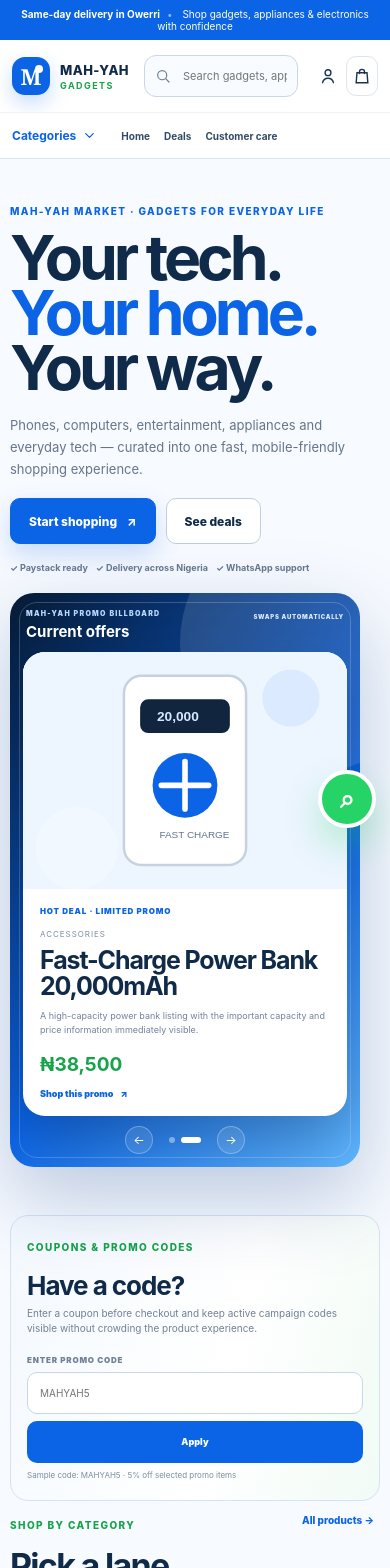
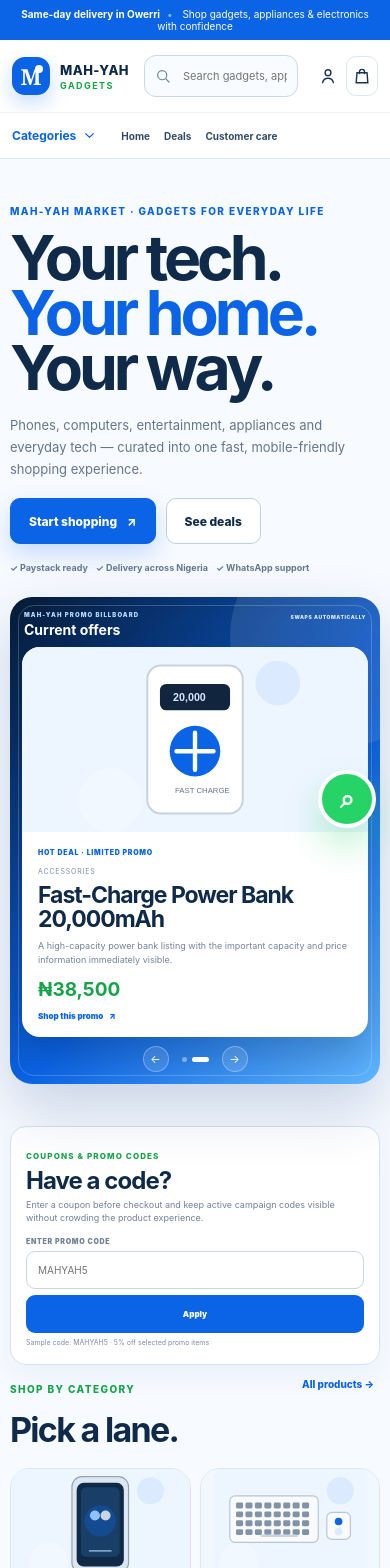
Before and after one commit to topboyasian-stack/mahyah-market, a React (Vite) app: page / in a window 390 px wide. Shown: the top 1568 px of the page. Built offline with nearby package versions, Linux system fonts and the light colour scheme.

Commit message:
Resize billboard and polish storefront placeholders

```diff
--- a/src/styles.css
+++ b/src/styles.css
@@ -243,42 +243,52 @@
 }
 
 
-/* Promo billboard + coupon/promo code area */
-.promo-billboard{min-height:535px;border-radius:32px;background:linear-gradient(135deg,#061A34 0%,#0B63E5 58%,#61B7FF 100%);position:relative;overflow:hidden;padding:22px;box-shadow:0 30px 80px rgba(8,56,126,.25);color:#fff}
-.promo-billboard:before{content:"";position:absolute;inset:14px;border:1px solid rgba(255,255,255,.2);border-radius:24px;pointer-events:none}
-.promo-billboard:after{content:"";position:absolute;width:260px;height:260px;border-radius:50%;right:-80px;top:-80px;background:rgba(255,255,255,.12)}
-.billboard-top{position:relative;z-index:3;display:flex;justify-content:space-between;align-items:start;gap:15px;padding:2px 5px 14px}
-.billboard-top span{display:block;font-size:7px;letter-spacing:.18em;color:#B9D8FF;font-weight:900}
-.billboard-top strong{display:block;font-size:18px;margin-top:4px}
-.billboard-top small{font-size:7px;letter-spacing:.12em;color:#D9E9FF;font-weight:900;padding-top:4px}
-.promo-slide{position:relative;z-index:2;width:100%;border:0;background:#fff;border-radius:22px;padding:0;overflow:hidden;text-align:left;display:grid;grid-template-columns:1.02fr .98fr;box-shadow:0 25px 60px rgba(0,0,0,.24);cursor:pointer}
-.promo-art{background:#EDF5FF;min-height:380px;display:flex;align-items:center;justify-content:center}
+/* Professional billboard + promotion placement */
+.graphic-hero{grid-template-columns:minmax(330px,.78fr) minmax(0,1.22fr);gap:42px;align-items:center}
+.promo-billboard{min-height:0;aspect-ratio:16 / 10;border-radius:26px;background:linear-gradient(135deg,#061A34 0%,#0B63E5 58%,#61B7FF 100%);position:relative;overflow:hidden;padding:18px;box-shadow:0 24px 60px rgba(8,56,126,.2);color:#fff}
+.promo-billboard:before{content:"";position:absolute;inset:11px;border:1px solid rgba(255,255,255,.2);border-radius:19px;pointer-events:none}
+.promo-billboard:after{content:"";position:absolute;width:220px;height:220px;border-radius:50%;right:-70px;top:-70px;background:rgba(255,255,255,.1)}
+.billboard-top{position:relative;z-index:3;display:flex;justify-content:space-between;align-items:start;gap:15px;padding:0 3px 10px}
+.billboard-top span{display:block;font-size:6px;letter-spacing:.18em;color:#B9D8FF;font-weight:900}
+.billboard-top strong{display:block;font-size:15px;margin-top:3px}
+.billboard-top small{font-size:6px;letter-spacing:.12em;color:#D9E9FF;font-weight:900;padding-top:3px}
+.promo-slide{position:relative;z-index:2;width:100%;height:calc(100% - 53px);min-height:0;border:0;background:#fff;border-radius:18px;padding:0;overflow:hidden;text-align:left;display:grid;grid-template-columns:1fr 1fr;box-shadow:0 18px 42px rgba(0,0,0,.2);cursor:pointer}
+.promo-art{background:#EDF5FF;min-height:0;display:flex;align-items:center;justify-content:center;overflow:hidden}
 .promo-art .product-art{width:100%;height:100%;object-fit:cover}
-.promo-copy{padding:28px 25px;display:flex;flex-direction:column;justify-content:center;color:var(--ink)}
-.promo-kicker{display:inline-block;color:var(--blue);font-size:8px;font-weight:950;letter-spacing:.1em}
-.promo-copy>small{color:#7D8DA0;font-size:8px;text-transform:uppercase;letter-spacing:.12em;margin-top:13px}
-.promo-copy h2{font-size:clamp(24px,3vw,38px);line-height:1.04;letter-spacing:-.045em;margin:8px 0 10px;color:var(--blue-deep)}
-.promo-copy p{font-size:10px;line-height:1.55;color:#738399;margin:0 0 16px}
-.promo-price{display:flex;align-items:baseline;gap:10px}.promo-price strong{font-size:23px;color:var(--green)}.promo-price del{font-size:10px;color:#8B98AA}
-.promo-cta{display:inline-flex;align-items:center;gap:7px;color:var(--blue);font-size:9px;font-weight:900;margin-top:18px}
-.billboard-controls{position:relative;z-index:3;display:flex;align-items:center;justify-content:center;gap:16px;padding-top:14px}
-.billboard-controls>button{width:28px;height:28px;border:1px solid rgba(255,255,255,.28);border-radius:50%;background:rgba(255,255,255,.1);color:#fff;font-size:12px}
-.promo-dots{display:flex;gap:6px}.promo-dots button{width:6px;height:6px;padding:0;border:0;border-radius:50%;background:rgba(255,255,255,.4)}.promo-dots button.active{width:20px;border-radius:8px;background:#fff}
+.promo-copy{padding:22px 21px;display:flex;flex-direction:column;justify-content:center;color:var(--ink);min-width:0}
+.promo-kicker{display:inline-block;color:var(--blue);font-size:7px;font-weight:950;letter-spacing:.1em}
+.promo-copy>small{color:#7D8DA0;font-size:7px;text-transform:uppercase;letter-spacing:.12em;margin-top:10px}
+.promo-copy h2{font-size:clamp(21px,2.5vw,32px);line-height:1.05;letter-spacing:-.045em;margin:7px 0 8px;color:var(--blue-deep)}
+.promo-copy p{font-size:9px;line-height:1.5;color:#738399;margin:0 0 12px;display:-webkit-box;-webkit-line-clamp:3;-webkit-box-orient:vertical;overflow:hidden}
+.promo-price{display:flex;align-items:baseline;gap:8px}.promo-price strong{font-size:20px;color:var(--green)}.promo-price del{font-size:9px;color:#8B98AA}
+.promo-cta{display:inline-flex;align-items:center;gap:6px;color:var(--blue);font-size:8px;font-weight:900;margin-top:13px}
+.billboard-controls{position:absolute;left:0;right:0;bottom:12px;z-index:4;display:flex;align-items:center;justify-content:center;gap:13px}
+.billboard-controls>button{width:26px;height:26px;border:1px solid rgba(255,255,255,.3);border-radius:50%;background:rgba(255,255,255,.12);color:#fff;font-size:11px}
+.promo-dots{display:flex;gap:5px}.promo-dots button{width:5px;height:5px;padding:0;border:0;border-radius:50%;background:rgba(255,255,255,.4)}.promo-dots button.active{width:17px;border-radius:8px;background:#fff}
 
-.promo-code-panel{margin-top:20px;border:1px solid #D4E3F3;border-radius:22px;background:linear-gradient(105deg,#F4F9FF,#fff 58%,#F1FBF5);padding:22px 26px;display:grid;grid-template-columns:1.1fr .9fr;align-items:center;gap:28px}
-.promo-code-panel h2{margin:3px 0 5px;color:var(--blue-deep);font-size:28px;letter-spacing:-.04em}
-.promo-code-panel p{margin:0;color:#718196;font-size:10px;line-height:1.55;max-width:650px}
-.promo-code-form{display:grid;gap:7px}.promo-code-form label{font-size:8px;font-weight:900;text-transform:uppercase;letter-spacing:.1em;color:#718196}
-.promo-code-form>div{display:flex;gap:7px}.promo-code-form input{min-width:0;flex:1;height:42px;border:1px solid #C7D7E8;border-radius:10px;background:#fff;padding:0 12px;outline:0;font-size:10px;text-transform:uppercase}.promo-code-form input:focus{border-color:var(--blue);box-shadow:0 0 0 3px #E8F1FF}
-.promo-code-form button{height:42px;border:0;border-radius:10px;background:var(--blue);color:#fff;padding:0 15px;font-size:9px;font-weight:900;white-space:nowrap}.promo-code-form small{color:#7D8DA0;font-size:8px;line-height:1.4}
+.promo-code-panel{margin-top:16px;border:1px solid #D4E3F3;border-radius:16px;background:#fff;padding:15px 19px;display:grid;grid-template-columns:1fr auto;align-items:center;gap:20px;box-shadow:0 10px 28px rgba(31,76,135,.06)}
+.promo-code-copy{min-width:0}.promo-code-panel .eyebrow{margin-bottom:5px;font-size:8px}
+.promo-code-panel h2{margin:0 0 3px;color:var(--blue-deep);font-size:22px;letter-spacing:-.04em}
+.promo-code-panel p{margin:0;color:#718196;font-size:9px;line-height:1.45;max-width:600px}
+.promo-code-form{display:grid;gap:5px;min-width:min(390px,100%)}.promo-code-form label{font-size:7px;font-weight:900;text-transform:uppercase;letter-spacing:.1em;color:#718196}
+.promo-code-form>div{display:flex;gap:6px}.promo-code-form input{min-width:190px;width:220px;height:38px;border:1px solid #C7D7E8;border-radius:9px;background:#fff;padding:0 11px;outline:0;font-size:10px;text-transform:uppercase}.promo-code-form input:focus{border-color:var(--blue);box-shadow:0 0 0 3px #E8F1FF}
+.promo-code-form button{height:38px;border:0;border-radius:9px;background:var(--blue);color:#fff;padding:0 14px;font-size:8px;font-weight:900;white-space:nowrap}.promo-code-form small{color:#7D8DA0;font-size:7px;line-height:1.35}
 
-@media(max-width:900px){
-  .promo-billboard{min-height:0}.promo-code-panel{grid-template-columns:1fr}
+@media(max-width:1000px){
+  .graphic-hero{grid-template-columns:1fr;gap:24px}
+  .promo-billboard{aspect-ratio:16 / 8.5}
 }
 @media(max-width:600px){
-  .promo-billboard{width:calc(100% - 20px);padding:13px;border-radius:24px}
-  .promo-billboard:before{inset:9px;border-radius:18px}.billboard-top{padding:3px 3px 11px}.billboard-top strong{font-size:15px}.billboard-top small{font-size:6px}
-  .promo-slide{grid-template-columns:1fr}.promo-art{min-height:205px}.promo-copy{padding:17px}.promo-copy h2{font-size:25px}.promo-copy p{font-size:9px}.promo-price strong{font-size:19px}.promo-cta{margin-top:12px}
-  .billboard-controls{padding-top:10px}
-  .promo-code-panel{width:calc(100% - 20px);padding:19px 16px;border-radius:18px;gap:18px}.promo-code-panel h2{font-size:26px}.promo-code-form>div{display:grid;grid-template-columns:1fr}.promo-code-form button{width:100%}
+  .graphic-hero{width:calc(100% - 20px);padding-top:22px;padding-bottom:26px}
+  .promo-billboard{width:100%;aspect-ratio:auto;padding:12px;border-radius:22px}
+  .promo-billboard:before{inset:8px;border-radius:16px}
+  .billboard-top{padding:2px 2px 9px}.billboard-top strong{font-size:14px}.billboard-top small{font-size:5px}
+  .promo-slide{height:auto;grid-template-columns:1fr}
+  .promo-art{height:185px;min-height:185px}
+  .promo-copy{padding:16px}.promo-copy h2{font-size:23px}.promo-copy p{font-size:9px}
+  .promo-price strong{font-size:19px}.promo-cta{margin-top:10px}
+  .billboard-controls{position:relative;bottom:auto;padding-top:9px}
+  .promo-code-panel{width:calc(100% - 20px);padding:16px 15px;border-radius:16px;grid-template-columns:1fr;gap:13px}
+  .promo-code-panel h2{font-size:24px}.promo-code-panel p{font-size:9px}
+  .promo-code-form{min-width:0}.promo-code-form>div{display:grid;grid-template-columns:1fr}.promo-code-form input{width:100%;min-width:0}.promo-code-form button{width:100%}
 }
```
